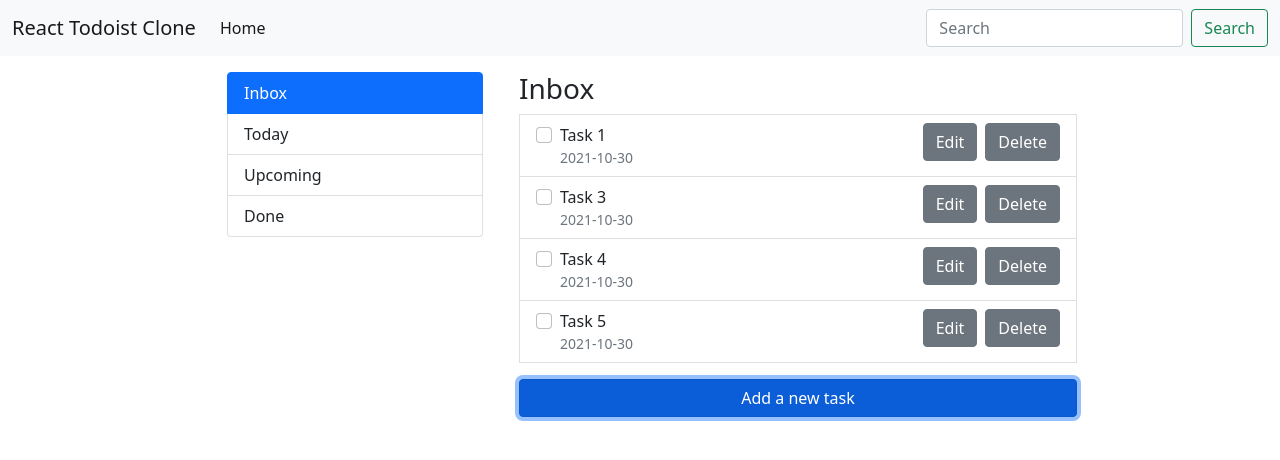
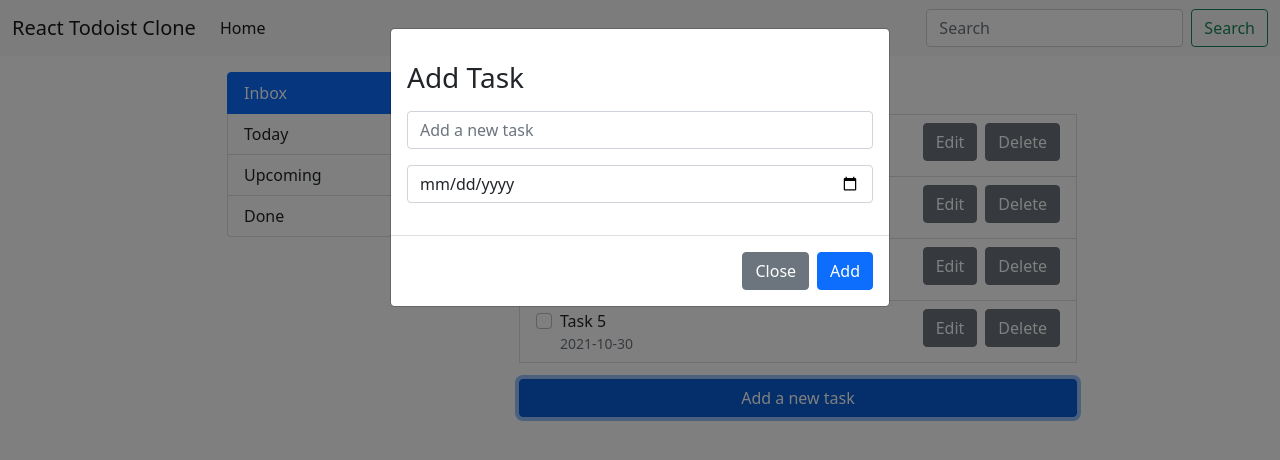
Before and after one commit to gumgumcode/react-todoist-clone, a React (Create React App) app: page / in a window 1280 px wide. Both pictures are taken after a click on the button "Add a new task". Shown: the top 460 px of the page. Built offline with nearby package versions, Linux system fonts and the light colour scheme.

Commit message:
fixed the modal and backdrop

```diff
--- a/src/App.js
+++ b/src/App.js
@@ -1,7 +1,6 @@
-import React, { useState } from "react"
+import React from "react"
 import TopNavBar from "./components/TopNavBar"
-import TaskCategory from "./components/TaskCategory"
-import TaskEditor from "./components/TaskEditor"
+import MainApp from "./components/MainApp"
 
 function App() {
 
@@ -9,12 +8,7 @@ function App() {
     <>
       <div id="main">
         <TopNavBar />
-        <div className="container">
-          <div className="row my-3 justify-content-center">
-            <TaskCategory />
-            <TaskEditor/>
-          </div>
-        </div>
+        <MainApp />
       </div>
     </>
   )
--- /dev/null
+++ b/src/components/MainApp.js
@@ -0,0 +1,25 @@
+import React, { useState } from 'react'
+import TaskCategory from "./TaskCategory"
+import TaskEditor from "./TaskEditor"
+
+export const taskCatStateContext = React.createContext()
+
+const MainApp = () => {
+
+    const [taskCatState, setTaskCatState] = useState('inbox')
+
+    return (
+        <div className="container">
+            <div className="row my-3 justify-content-center">
+                <taskCatStateContext.Provider
+                    value={{taskCatState, setTaskCatState}}
+                >
+                    <TaskCategory />
+                    <TaskEditor />
+                </taskCatStateContext.Provider>
+            </div>
+        </div>
+    )
+}
+
+export default MainApp
--- a/src/components/TaskCard.js
+++ b/src/components/TaskCard.js
@@ -1,4 +1,5 @@
-import React, { useState } from "react";
+import React from "react";
+// import { taskCatStateContext } from "./MainApp";
 
 const TaskCard = ({ taskDetails, setTaskDataState }) => {
     const { id, taskName, dueDate, completed } = taskDetails;
@@ -9,7 +10,9 @@ const TaskCard = ({ taskDetails, setTaskDataState }) => {
         textDecoration: "line-through"
     }
 
+    // const [taskCatState, ] = React.useContext(taskCatStateContext)
     const handleChange = (e) => {
+        // console.log(taskCatState)
         setTaskDataState((prevState) => {
             const newTasks = prevState.map(task => {
                 if (task.id === Number(e.target.name)) {
--- a/src/components/TaskCategory.js
+++ b/src/components/TaskCategory.js
@@ -1,24 +1,49 @@
-import React from "react";
+import React from "react"
+import { taskCatStateContext } from "./MainApp"
 
 const TaskCategory = () => {
+
+  const { setTaskCatState } = React.useContext(taskCatStateContext)
+
+  const handleChange = (e) => {
+    const prevActiveItem = document.querySelector('#main-menu input.active')
+    if (prevActiveItem !== null) {
+      prevActiveItem.classList.remove('active')
+    }
+    e.target.classList.add('active')
+    setTaskCatState(e.target.value)
+  }
+
   return (
     <div className="col-6 mx-4" style={{ width: "280px" }}>
-      <div className="list-group">
-        <a href="/" className="list-group-item list-group-item-action active">
-          Inbox
-        </a>
-        <a href="/" className="list-group-item list-group-item-action">
-          Today
-        </a>
-        <a href="/" className="list-group-item list-group-item-action">
-          Upcoming
-        </a>
-        <a href="/" className="list-group-item list-group-item-action">
-          Done
-        </a>
+      <div id="main-menu" className="list-group">
+        <input
+          className="list-group-item list-group-item-action text-capitalize active"
+          type="button"
+          value="inbox"
+          onClick={handleChange}
+        />
+        <input
+          className="list-group-item list-group-item-action text-capitalize"
+          type="button"
+          value="today"
+          onClick={handleChange}
+        />
+        <input
+          className="list-group-item list-group-item-action text-capitalize"
+          type="button"
+          value="upcoming"
+          onClick={handleChange}
+        />
+        <input
+          className="list-group-item list-group-item-action text-capitalize"
+          type="button"
+          value="done"
+          onClick={handleChange}
+        />
       </div>
     </div>
-  );
-};
+  )
+}
 
-export default TaskCategory;
+export default TaskCategory
--- a/src/components/TaskEditor.js
+++ b/src/components/TaskEditor.js
@@ -1,17 +1,16 @@
-import { useState, useContext } from 'react'
+import React from 'react'
 import TaskCard from "./TaskCard"
 import { tasksData } from "../data/tasksData"
+import { taskCatStateContext } from "./MainApp"
 
 const TaskEditor = () => {
 
-    const [taskDataState, setTaskDataState] = useState(tasksData)
-    // const [menuItem, setMenuItem] = useState('inbox')
-
-    const menuItem = 'inbox'
-    // inbox, today, upcoming, done, search
+    const [taskDataState, setTaskDataState] = React.useState(tasksData)
+    const [modalState, setModalState] = React.useState(false)
+    const { taskCatState } = React.useContext(taskCatStateContext)
 
     let newTasksData = taskDataState.filter((task) => {
-        switch(menuItem) {
+        switch (taskCatState) {
             case 'inbox':
                 return task.completed === false
             case 'done':
@@ -34,19 +33,60 @@ const TaskEditor = () => {
         />
     })
 
+    const addBackDrop = () => {
+        const backdrop = document.createElement('div')
+        backdrop.setAttribute('id', 'backdrop')
+        backdrop.classList.add('modal-backdrop', 'fade', 'show')
+        document.body.appendChild(backdrop)
+    }
+
+    const removeBackDrop = () => {
+        const backdrop = document.querySelector('#backdrop')
+        backdrop.remove()
+    }
+
+    const showTaskModal = () => {
+        const modalElement = document.querySelector('#add-task-modal')
+        modalElement.style.display = "block"
+    }
+
+    const hideTaskModal = () => {
+        const modalElement = document.querySelector('#add-task-modal')
+        modalElement.style.display = "none"
+    }
+
+    const toggleTaskModal = () => {
+        if (modalState === false) {
+            document.body.classList.add('modal-open')
+            addBackDrop()
+            showTaskModal()
+            setModalState(true)
+        } else {
+            document.body.classList.remove('modal-open')
+            removeBackDrop()
+            hideTaskModal()
+            setModalState(false)
+        }
+    }
+
     return (
         <div className="list-group mx-0 col-6">
             <h3>Inbox</h3>
+
             {newTasksData}
 
-            { /* MODAL BUTTON */}
-            <button id="mybutton" type="button" className="btn btn-primary my-3" data-toggle="modal"
-                data-target="#newTaskModal">
+            <button
+                id="add-task-button"
+                type="button"
+                className="btn btn-primary my-3"
+                data-toggle="modal"
+                data-target="#newTaskModal"
+                onClick={toggleTaskModal}
+            >
                 Add a new task
             </button>
 
-            { /* MODAL */}
-            <div className="modal fade" id="newTaskModal">
+            <div id="add-task-modal" className="modal fade show">
                 <div className="modal-dialog" role="document">
                     <div className="modal-content">
                         <div className="modal-body">
@@ -60,8 +100,13 @@ const TaskEditor = () => {
                             </form>
                         </div>
                         <div className="modal-footer">
-                            <button id="addTaskCloseBtn" type="button" className="btn btn-secondary"
-                                data-dismiss="modal">
+                            <button
+                                id="addTaskCloseBtn"
+                                type="button"
+                                className="btn btn-secondary"
+                                data-dismiss="modal"
+                                onClick={toggleTaskModal}
+                            >
                                 Close
                             </button>
                             <button type="button" className="btn btn-primary">Add</button>
```
